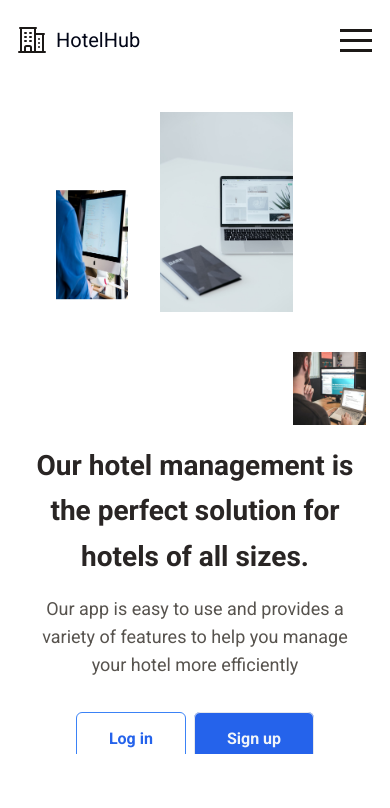
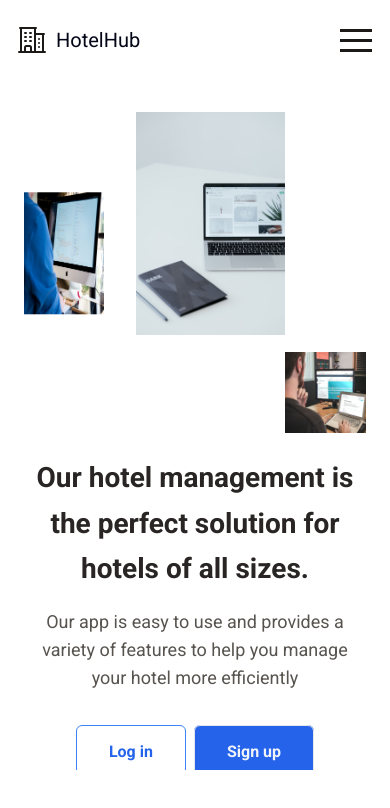
Before and after one commit to Ahmadaldabas/Hotel-Managment, a React (Vite) app: page / in a window 390 px wide. Shown: the top 808 px of the page. Built offline with nearby package versions, Linux system fonts and the light colour scheme.

Commit message:
fixed fonts

```diff
--- a/src/pages/Home.jsx
+++ b/src/pages/Home.jsx
@@ -79,7 +79,7 @@ function Home() {
         <div className=" order-1 flex max-w-screen-sm self-start   justify-self-center lg:order-none">
           <motion.div
             layout
-            className="mx-8"
+            className="mr-8 lg:mx-8"
             transition={{ ease: "easeOut", duration: 1.2 }}
             animate={{
               y: "25%",
```
